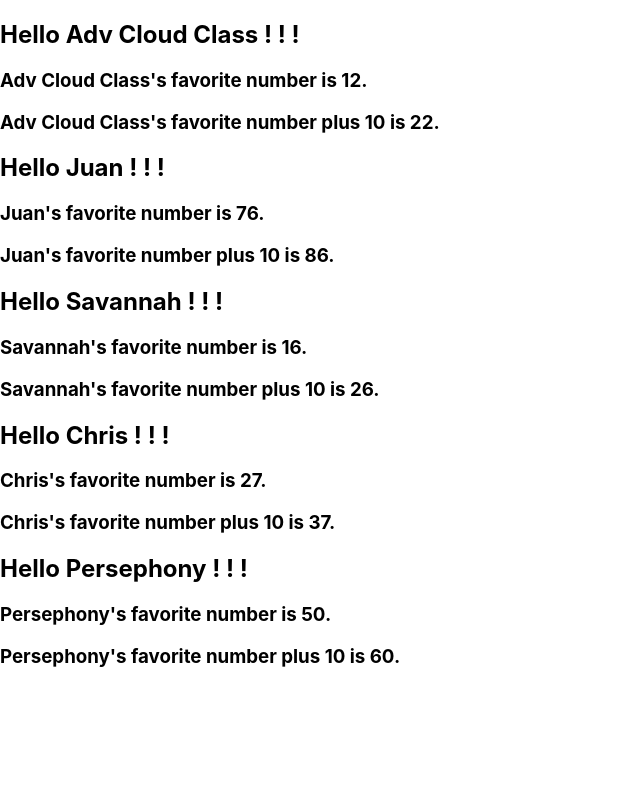
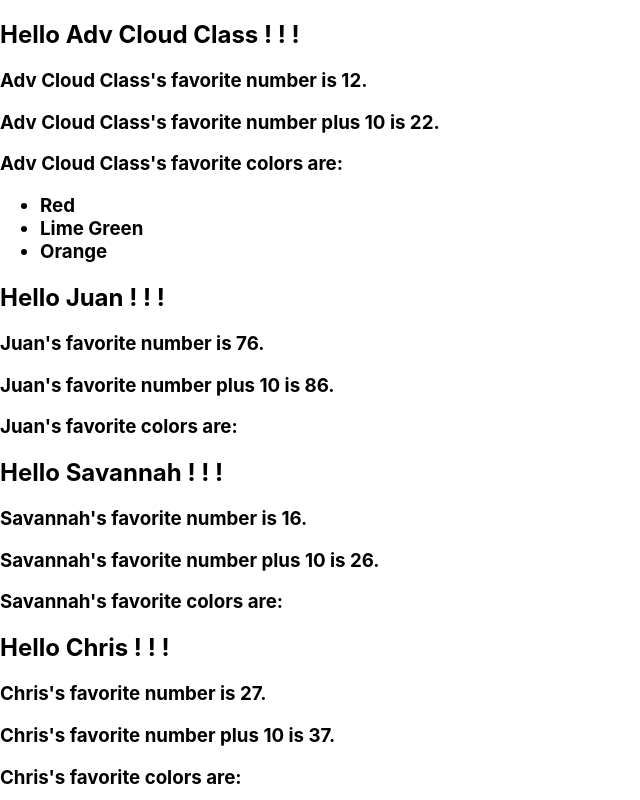
Before and after one commit to maggiemadison/react-app-lab4, a React (Create React App) app: page / in a window 1280 px wide. Shown: the top 800 px of the page, without its empty margins (0-640 px from the left). Built offline with nearby package versions, Linux system fonts and the light colour scheme.

Commit message:
added more props and demo'd  boolean short circuit

```diff
--- a/src/App.js
+++ b/src/App.js
@@ -4,7 +4,7 @@
 const App = () => {
   return (
     <>
-      <Greeting name="Adv Cloud Class" favoriteNumber={12}/>
+      <Greeting name="Adv Cloud Class" favoriteNumber={12} favoriteColors = {[ "Red", "Lime Green", "Orange"]} />
       <Greeting name="Juan" favoriteNumber={76}/>
       <Greeting name="Savannah" favoriteNumber={16}/>
       <Greeting name="Chris"favoriteNumber={27}/>
--- a/src/Greeting.js
+++ b/src/Greeting.js
@@ -7,8 +7,16 @@
     return (
         <>
             <h2>Hello {props.name} ! ! ! </h2>
+
             <h3>{props.name}'s favorite number is {props.favoriteNumber}.</h3>
+
             <h3>{props.name}'s favorite number plus 10 is {props.favoriteNumber +10}.</h3>
+
+            <h3>{props.name}'s favorite colors are:
+                <ul>
+                    {props.favoriteColors && props.favoriteColors.map(color => <li>{color}</li>)}
+                </ul>
+            </h3>
 
         </>
 
```
